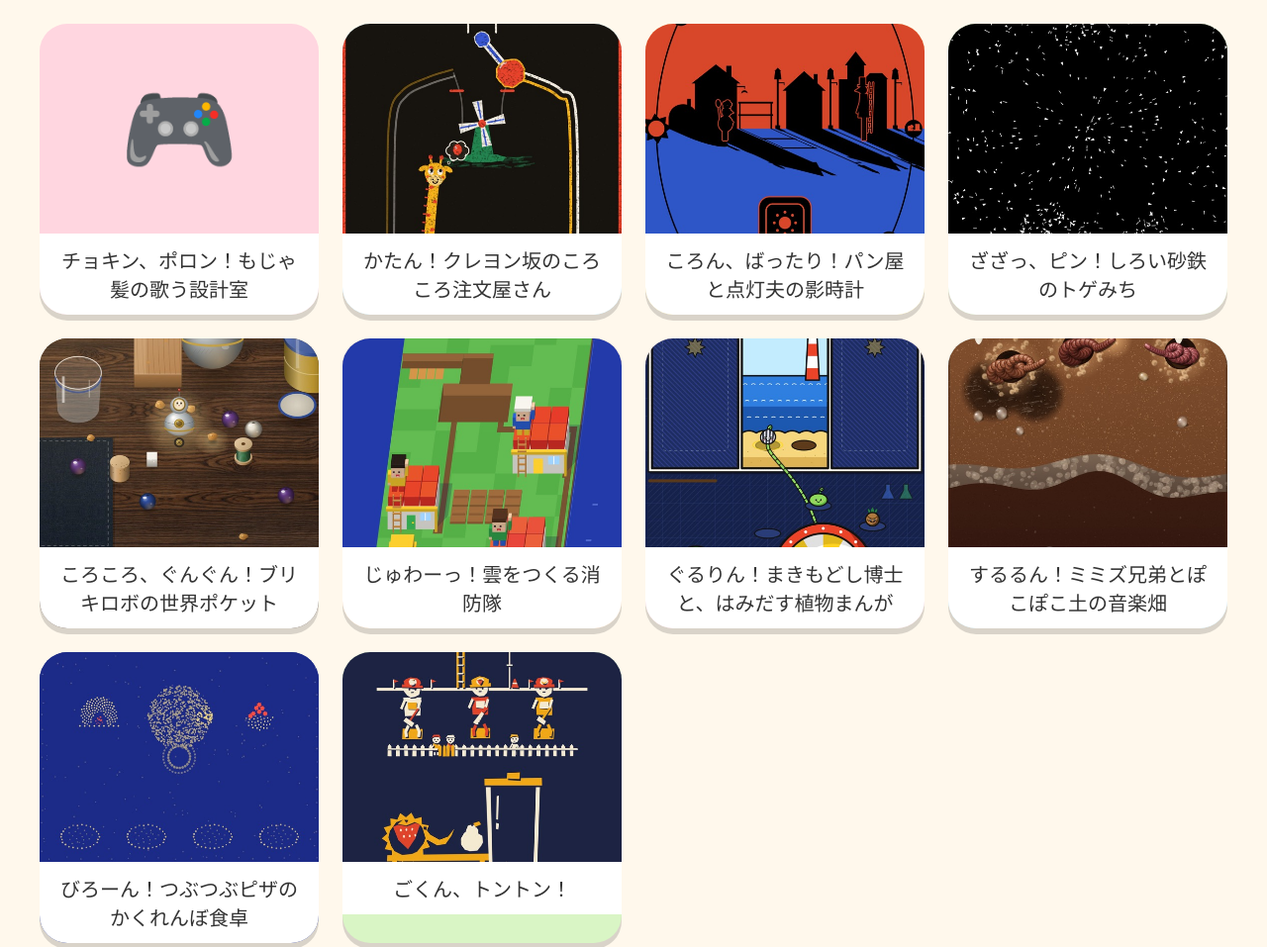
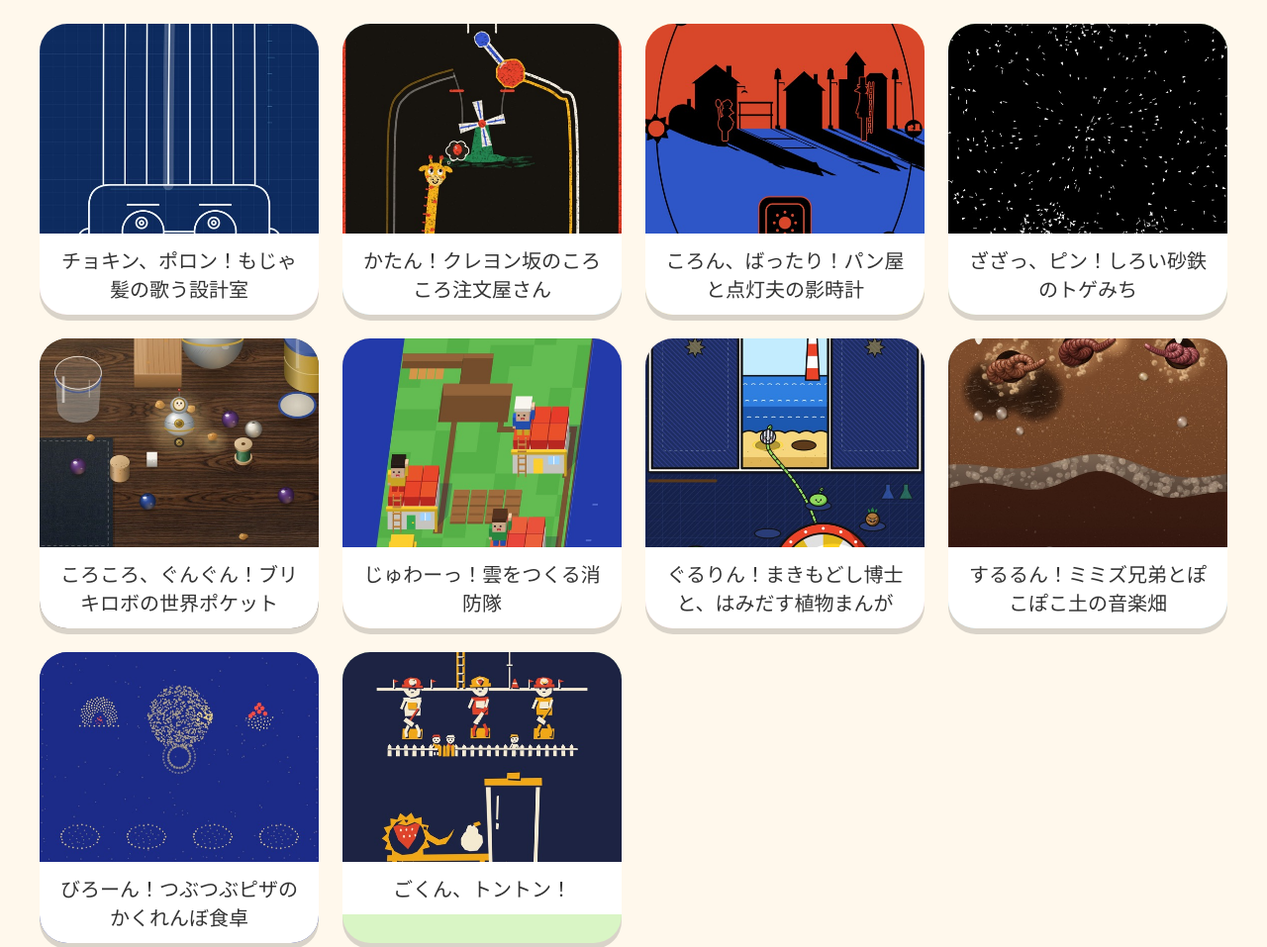
Before and after one commit to zan72122/261105, a plain HTML site: page index.html in a window 1280 px wide. Shown: the top 957 px of the page at 99% size. Drawn offline with Linux system fonts and the light colour scheme.

Commit message:
Update gallery index for 261105

```diff
--- a/index.html
+++ b/index.html
@@ -8,7 +8,7 @@ main{display:grid;grid-template-columns:repeat(auto-fit,minmax(260px,1fr));gap:2
 @media (prefers-reduced-motion:reduce){.card{transition:none}}</style></head>
 <body><main>
 <!-- GAMES -->
-<a class="card" href="games/261105-1/index.html" style="--c:#ffd6e0" aria-label="チョキン、ポロン！もじゃ髪の歌う設計室"><b style="display:flex;aspect-ratio:4/3;align-items:center;justify-content:center;font-size:96px">🎮</b><span>チョキン、ポロン！もじゃ髪の歌う設計室</span></a>
+<a class="card" href="games/261105-1/index.html" style="--c:#ffd6e0" aria-label="チョキン、ポロン！もじゃ髪の歌う設計室"><img src="thumbs/261105-1.jpg" alt="チョキン、ポロン！もじゃ髪の歌う設計室"><span>チョキン、ポロン！もじゃ髪の歌う設計室</span></a>
 <a class="card" href="games/261105-2/index.html" style="--c:#c8f0ff" aria-label="かたん！クレヨン坂のころころ注文屋さん"><img src="thumbs/261105-2.jpg" alt="かたん！クレヨン坂のころころ注文屋さん"><span>かたん！クレヨン坂のころころ注文屋さん</span></a>
 <a class="card" href="games/261105-3/index.html" style="--c:#fff1a8" aria-label="ころん、ばったり！パン屋と点灯夫の影時計"><img src="thumbs/261105-3.jpg" alt="ころん、ばったり！パン屋と点灯夫の影時計"><span>ころん、ばったり！パン屋と点灯夫の影時計</span></a>
 <a class="card" href="games/261105-4/index.html" style="--c:#d9f5c5" aria-label="ざざっ、ピン！しろい砂鉄のトゲみち"><img src="thumbs/261105-4.jpg" alt="ざざっ、ピン！しろい砂鉄のトゲみち"><span>ざざっ、ピン！しろい砂鉄のトゲみち</span></a>
```
Also changed, not shown: thumbs/261105-1.jpg (added).
